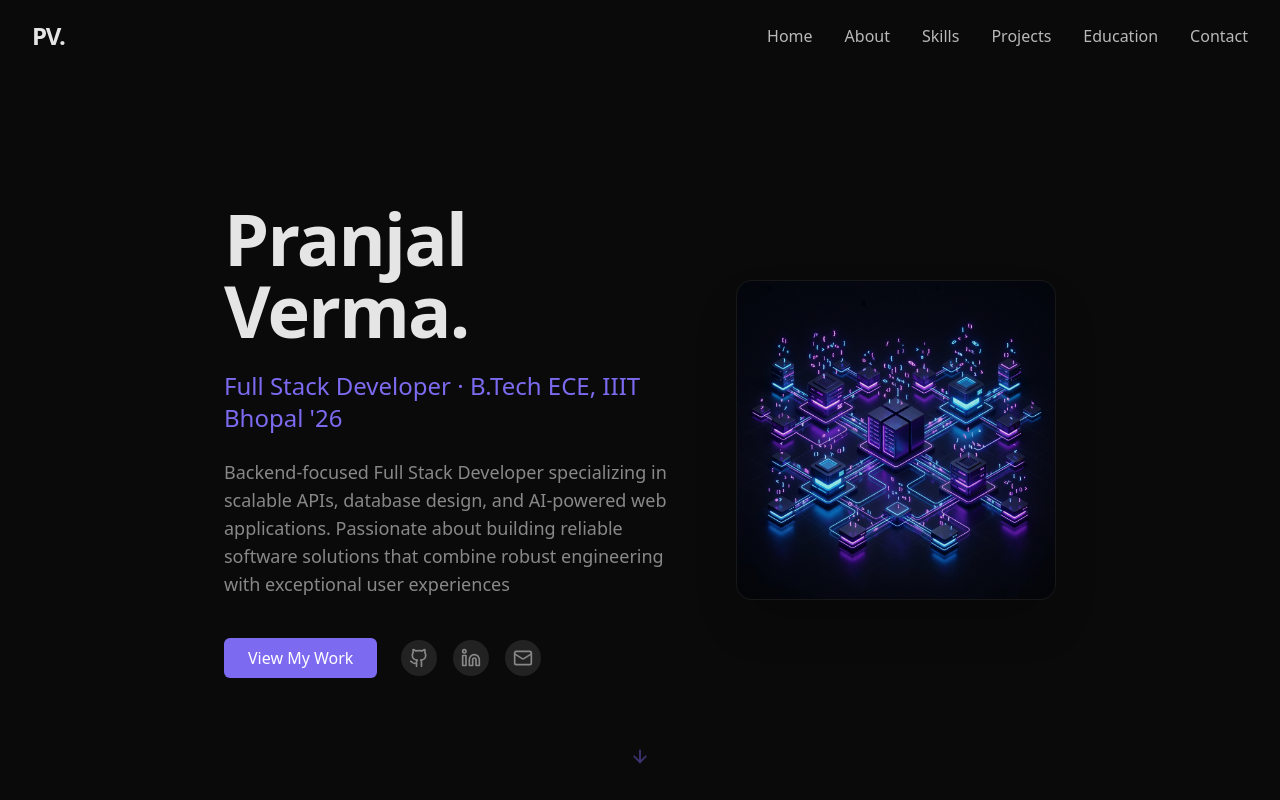
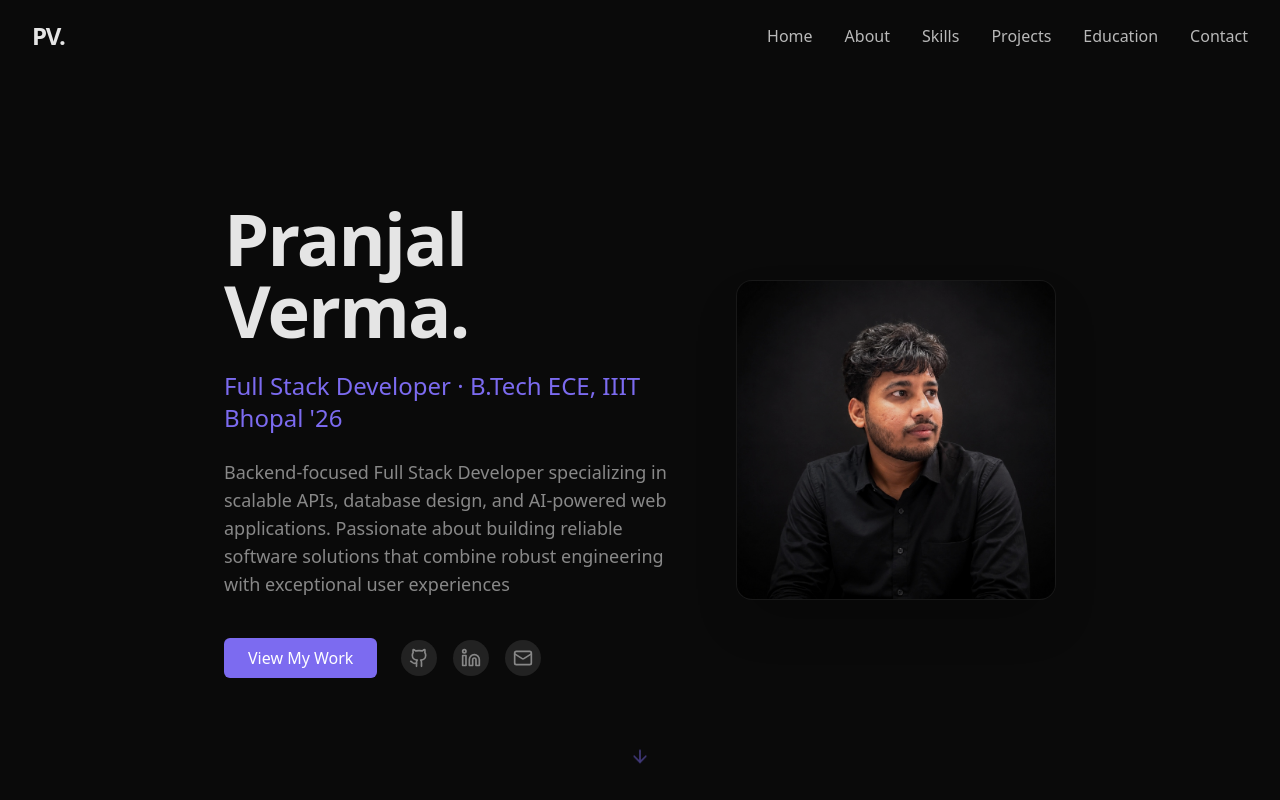
Before and after one commit to pran-ekaiva006/portfolio, a React (Vite) app: page / in a window 1280 px wide. Shown: the top 800 px of the page. Built offline with nearby package versions, Linux system fonts and the light colour scheme.

Commit message:
feat: add personal photo to hero section and refine favicon

```diff
--- a/src/components/HeroSection.jsx
+++ b/src/components/HeroSection.jsx
@@ -42,8 +42,8 @@ export const Herosection = () => {
 
         <div className="w-64 h-64 md:w-80 md:h-80 rounded-2xl overflow-hidden shadow-2xl animate-fade-up flex items-center justify-center border border-border/50 bg-secondary/20">
           <img
-            src="/hero_graphic.png"
-            alt="Hero Banner"
+            src="/pranjal_hero.jpg"
+            alt="Pranjal Verma"
             className="w-full h-full object-cover opacity-90 hover:opacity-100 hover:scale-105 transition-all duration-500"
           />
         </div>
```
Also changed, not shown: public/favicon.svg, public/pranjal_hero.jpg (added).
